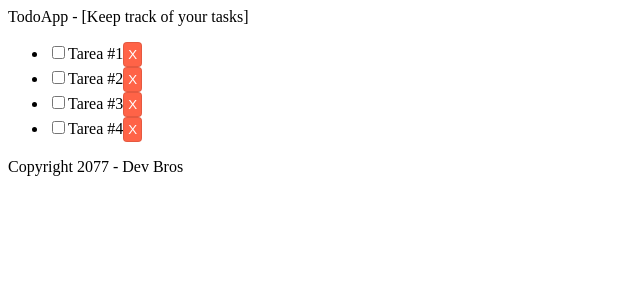
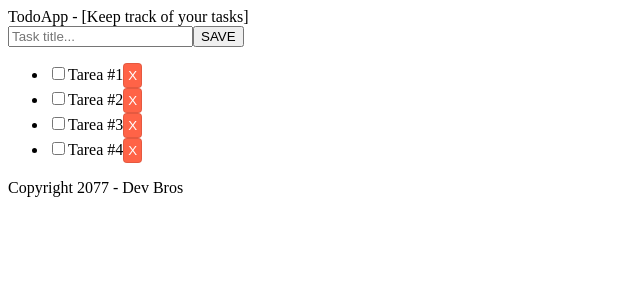
Before and after one commit to Cristian-Prieto/my-todo-list, a React (Create React App) app: page / in a window 1280 px wide. Shown: the top 300 px of the page, without its empty margins (0-640 px from the left). Built offline with nearby package versions, Linux system fonts and the light colour scheme.

Commit message:
Sesion 04

```diff
--- a/src/App.jsx
+++ b/src/App.jsx
@@ -1,11 +1,8 @@
-// import { useState } from "react";
-// import { CounterStrike } from "./components/CounterStrike";
 import { Footer } from "./components/Footer";
 import { Header } from "./components/Header";
 import { TodoList } from "./components/TodoList";
 
 function App() {
-  // const [count, setCount] = useState(0);
   const footerYear = "2077";
 
   return (
@@ -13,7 +10,6 @@ function App() {
       <Header />
       <TodoList />
       <Footer year={footerYear} />
-      {/* <CounterStrike count={count} setCount={setCount} /> */}
     </div>
   );
 }
--- /dev/null
+++ b/src/components/AddTodo.jsx
@@ -0,0 +1,27 @@
+import { useState } from "react"
+
+export function AddTodo({ addTodo }) {
+  const [inputValue, setInputValue] = useState("")
+
+  const handleChange = (event) => {
+    // event.target.value siempre tiene el valor del input DESPUES del evento
+    setInputValue(event.target.value)
+  }
+
+  const handleSaveTodo = () => {
+    console.log("Deberiamos guardar esta todo:", inputValue)
+    addTodo(inputValue)
+  }
+
+  return (
+    <div className="form">
+      <input
+        name="title"
+        placeholder="Task title..."
+        value={inputValue}
+        onChange={handleChange}
+      />
+      <button onClick={(handleSaveTodo)}>SAVE</button>
+    </div>
+  )
+}
--- a/src/components/Button.jsx
+++ b/src/components/Button.jsx
@@ -1,9 +1,4 @@
-export function Button({ tipo, text, cuandoClickeo }) {
-  /*
-  props = {
-    text: "algun string"
-  }
-  */
+export function Button({ tipo, text, onClick }) {
   const bgColor = tipo === "danger" ? "red" : "tomato";
 
   return (
@@ -16,7 +11,7 @@ export function Button({ tipo, text, cuandoClickeo }) {
         color: "white",
         marginRight: "8px",
       }}
-      onClick={cuandoClickeo}
+      onClick={onClick}
     >
       {text}
     </button>
--- a/src/components/TodoItem.jsx
+++ b/src/components/TodoItem.jsx
@@ -13,7 +13,7 @@ export function TodoItem({ todo, changeTodoState, deleteTodo }) {
         >
           {todo.title}
         </span>
-        <Button text="X" cuandoClickeo={() => deleteTodo(todo)} />
+        <Button text="X" onClick={() => deleteTodo(todo)} />
       </label>
     </li>
   );
--- a/src/components/TodoList.jsx
+++ b/src/components/TodoList.jsx
@@ -1,4 +1,5 @@
 import { useState } from "react";
+import { AddTodo } from "./AddTodo";
 import { TodoItem } from "./TodoItem";
 
 const INITIAL_TODOS = [
@@ -58,12 +59,21 @@ export function TodoList() {
   };
 
   // TODO: Define function to add a new todo
-  const addTodo = (todoTitle) => {};
+  const addTodo = (todoTitle) => {
+    console.log("TodoList::addTodo::todoTitle:", todoTitle)
+    const updatedTodoList = [...todos];
+    updatedTodoList.unshift({
+      title: todoTitle,
+      completed: false,
+    });
+
+    setTodos(updatedTodoList);
+  };
 
   return (
     <main>
       {/* Componente aun no definido. Se va a encargar de manejar el nombre de la tarea y ejecutar addTodo cuando corresponda. */}
-      {/* <AddTodo /> */}
+      <AddTodo addTodo={addTodo}/>
       <ul>
         {todos.map((todo) => (
           <TodoItem key={todo.title} todo={todo} changeTodoState={changeTodoState} deleteTodo={deleteTodo} />
```
Also changed, not shown: src/components/CounterStrike.jsx (deleted, +0 -14 lines), src/components/AddTodo.module.css (added).
